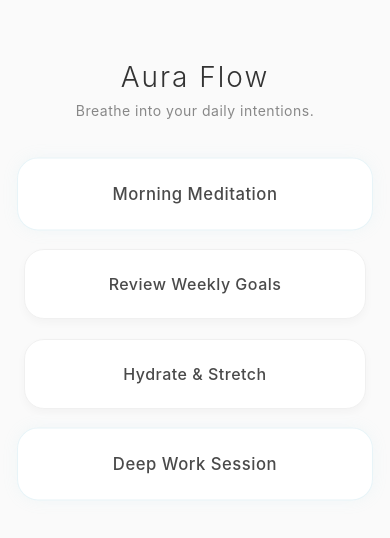
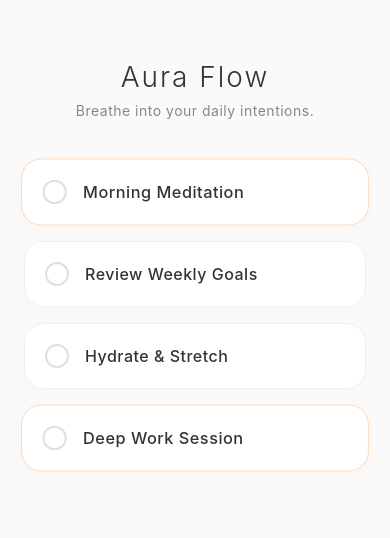
Before and after one commit to hkners/HerGeceYeniApp, a React Native app: screen / in a window 390 px wide. Shown: the top 538 px of the page. Built offline with nearby package versions, Linux system fonts and the light colour scheme.

Commit message:
Implement Aura Flow prototype with Reanimated and Clean Girl aesthetic
Co-authored-by: hkners <99874098+hkners@users.noreply.github.com>

```diff
--- a/App.js
+++ b/App.js
@@ -1,6 +1,14 @@
 import { StatusBar } from 'expo-status-bar';
-import React, { useEffect, useRef, useState } from 'react';
-import { StyleSheet, Text, View, Animated, TouchableOpacity, ScrollView, SafeAreaView } from 'react-native';
+import React, { useEffect, useState } from 'react';
+import { StyleSheet, Text, View, Pressable, ScrollView, SafeAreaView } from 'react-native';
+import Animated, {
+  useSharedValue,
+  useAnimatedStyle,
+  withTiming,
+  withSequence,
+  withRepeat,
+  interpolateColor,
+} from 'react-native-reanimated';
 
 const INITIAL_INTENTIONS = [
   { id: '1', title: 'Morning Meditation', priority: 'high', completed: false },
@@ -9,52 +17,99 @@ const INITIAL_INTENTIONS = [
   { id: '4', title: 'Deep Work Session', priority: 'high', completed: false },
 ];
 
-const BreathingContainer = ({ intention, onToggle }) => {
-  const pulseAnim = useRef(new Animated.Value(1)).current;
+const IntentionCard = ({ intention, onToggle }) => {
+  const scale = useSharedValue(1);
+  const pulse = useSharedValue(1);
+  const completedAnim = useSharedValue(intention.completed ? 1 : 0);
 
   useEffect(() => {
     if (intention.priority === 'high' && !intention.completed) {
-      Animated.loop(
-        Animated.sequence([
-          Animated.timing(pulseAnim, {
-            toValue: 1.05,
-            duration: 2000,
-            useNativeDriver: true,
-          }),
-          Animated.timing(pulseAnim, {
-            toValue: 1,
-            duration: 2000,
-            useNativeDriver: true,
-          }),
-        ])
-      ).start();
+      pulse.value = withRepeat(
+        withSequence(
+          withTiming(1.02, { duration: 2000 }),
+          withTiming(1, { duration: 2000 })
+        ),
+        -1, // infinite
+        false
+      );
     } else {
-      pulseAnim.setValue(1);
+      pulse.value = withTiming(1);
     }
-  }, [intention.priority, intention.completed, pulseAnim]);
+  }, [intention.priority, intention.completed]);
 
-  const getContainerStyle = () => {
-    if (intention.completed) return styles.containerCompleted;
-    if (intention.priority === 'high') return styles.containerHighPriority;
-    return styles.containerNormal;
+  useEffect(() => {
+    completedAnim.value = withTiming(intention.completed ? 1 : 0, { duration: 300 });
+  }, [intention.completed]);
+
+  const animatedContainerStyle = useAnimatedStyle(() => {
+    const borderColor = interpolateColor(
+      completedAnim.value,
+      [0, 1],
+      [intention.priority === 'high' ? '#FFDAB9' : '#F0F0F0', '#EAEAEA']
+    );
+
+    const backgroundColor = interpolateColor(
+      completedAnim.value,
+      [0, 1],
+      ['#FFFFFF', '#FAFAFA']
+    );
+
+    return {
+      transform: [{ scale: scale.value * pulse.value }],
+      borderColor,
+      backgroundColor,
+      opacity: intention.completed ? 0.7 : 1,
+    };
+  });
+
+  const checkmarkStyle = useAnimatedStyle(() => {
+    const bgColor = interpolateColor(
+      completedAnim.value,
+      [0, 1],
+      ['#FFFFFF', '#FFC0CB']
+    );
+    const brColor = interpolateColor(
+      completedAnim.value,
+      [0, 1],
+      ['#E0E0E0', '#FFC0CB']
+    );
+    return {
+      backgroundColor: bgColor,
+      borderColor: brColor,
+    };
+  });
+
+  const handlePressIn = () => {
+    scale.value = withTiming(0.97, { duration: 150 });
   };
 
-  const getTextColor = () => {
-    if (intention.completed) return '#A0A0A0';
-    return '#4A4A4A';
+  const handlePressOut = () => {
+    scale.value = withTiming(1, { duration: 150 });
   };
 
   return (
-    <Animated.View style={{ transform: [{ scale: pulseAnim }] }}>
-      <TouchableOpacity
-        activeOpacity={0.8}
+    <Animated.View style={[styles.intentionContainer, animatedContainerStyle]}>
+      <Pressable
+        onPressIn={handlePressIn}
+        onPressOut={handlePressOut}
         onPress={() => onToggle(intention.id)}
-        style={[styles.intentionContainer, getContainerStyle()]}
+        style={styles.pressableArea}
+        accessibilityRole="button"
+        accessibilityState={{ checked: intention.completed }}
       >
-        <Text style={[styles.intentionText, { color: getTextColor(), textDecorationLine: intention.completed ? 'line-through' : 'none' }]}>
+        <Animated.View style={[styles.customCheckbox, checkmarkStyle]}>
+          {intention.completed && <Text style={styles.checkmarkIcon}>✓</Text>}
+        </Animated.View>
+        <Text
+          style={[
+            styles.intentionText,
+            { textDecorationLine: intention.completed ? 'line-through' : 'none' },
+            intention.completed && styles.intentionTextCompleted,
+          ]}
+        >
           {intention.title}
         </Text>
-      </TouchableOpacity>
+      </Pressable>
     </Animated.View>
   );
 };
@@ -63,8 +118,8 @@ export default function App() {
   const [intentions, setIntentions] = useState(INITIAL_INTENTIONS);
 
   const toggleIntention = (id) => {
-    setIntentions(prev =>
-      prev.map(item =>
+    setIntentions((prev) =>
+      prev.map((item) =>
         item.id === id ? { ...item, completed: !item.completed } : item
       )
     );
@@ -80,15 +135,14 @@ export default function App() {
         </View>
 
         <View style={styles.listContainer}>
-          {intentions.map(intention => (
-            <BreathingContainer
+          {intentions.map((intention) => (
+            <IntentionCard
               key={intention.id}
               intention={intention}
               onToggle={toggleIntention}
             />
           ))}
         </View>
-
       </ScrollView>
     </SafeAreaView>
   );
@@ -97,7 +151,7 @@ export default function App() {
 const styles = StyleSheet.create({
   safeArea: {
     flex: 1,
-    backgroundColor: '#FAFAFA', // Very light, clean background
+    backgroundColor: '#FAFAFA',
   },
   scrollContainer: {
     flexGrow: 1,
@@ -123,42 +177,45 @@ const styles = StyleSheet.create({
     letterSpacing: 0.5,
   },
   listContainer: {
-    gap: 20,
+    gap: 16,
   },
   intentionContainer: {
-    paddingVertical: 24,
-    paddingHorizontal: 20,
     borderRadius: 20,
-    shadowColor: '#000',
+    shadowColor: '#FFDAB9',
     shadowOffset: { width: 0, height: 4 },
-    shadowOpacity: 0.03,
+    shadowOpacity: 0.1,
     shadowRadius: 10,
     elevation: 2,
+    borderWidth: 1,
+    overflow: 'hidden',
+  },
+  pressableArea: {
+    flexDirection: 'row',
+    alignItems: 'center',
+    paddingVertical: 20,
+    paddingHorizontal: 20,
+  },
+  customCheckbox: {
+    width: 24,
+    height: 24,
+    borderRadius: 12,
+    borderWidth: 2,
+    marginRight: 16,
     alignItems: 'center',
     justifyContent: 'center',
   },
-  containerNormal: {
-    backgroundColor: '#FFFFFF',
-    borderWidth: 1,
-    borderColor: '#F0F0F0',
-  },
-  containerHighPriority: {
-    backgroundColor: '#FFFFFF',
-    borderWidth: 1,
-    borderColor: '#E8F4F8', // Soft highlight (airy blue)
-    shadowColor: '#A0D8E6',
-    shadowOpacity: 0.1,
-    shadowRadius: 15,
-  },
-  containerCompleted: {
-    backgroundColor: '#F7F7F7',
-    borderWidth: 1,
-    borderColor: '#EAEAEA',
-    opacity: 0.6,
+  checkmarkIcon: {
+    color: '#FFFFFF',
+    fontSize: 14,
+    fontWeight: 'bold',
   },
   intentionText: {
     fontSize: 16,
     fontWeight: '500',
+    color: '#333333',
     letterSpacing: 0.5,
   },
+  intentionTextCompleted: {
+    color: '#A0A0A0',
+  },
 });
--- /dev/null
+++ b/babel.config.js
@@ -0,0 +1,7 @@
+module.exports = function (api) {
+  api.cache(true);
+  return {
+    presets: ['babel-preset-expo'],
+    plugins: ['react-native-reanimated/plugin'],
+  };
+};
--- a/package.json
+++ b/package.json
@@ -10,11 +10,14 @@
   },
   "dependencies": {
     "@expo/metro-runtime": "~55.0.6",
+    "@google/generative-ai": "^0.24.1",
+    "babel-preset-expo": "^56.0.15",
     "expo": "~55.0.4",
     "expo-status-bar": "~55.0.4",
     "react": "19.2.0",
     "react-dom": "19.2.0",
     "react-native": "0.83.2",
+    "react-native-reanimated": "^3.16.1",
     "react-native-web": "^0.21.0"
   },
   "private": true
```
Also changed, not shown: 2 other files (tests, documents, lock files or other folders).
